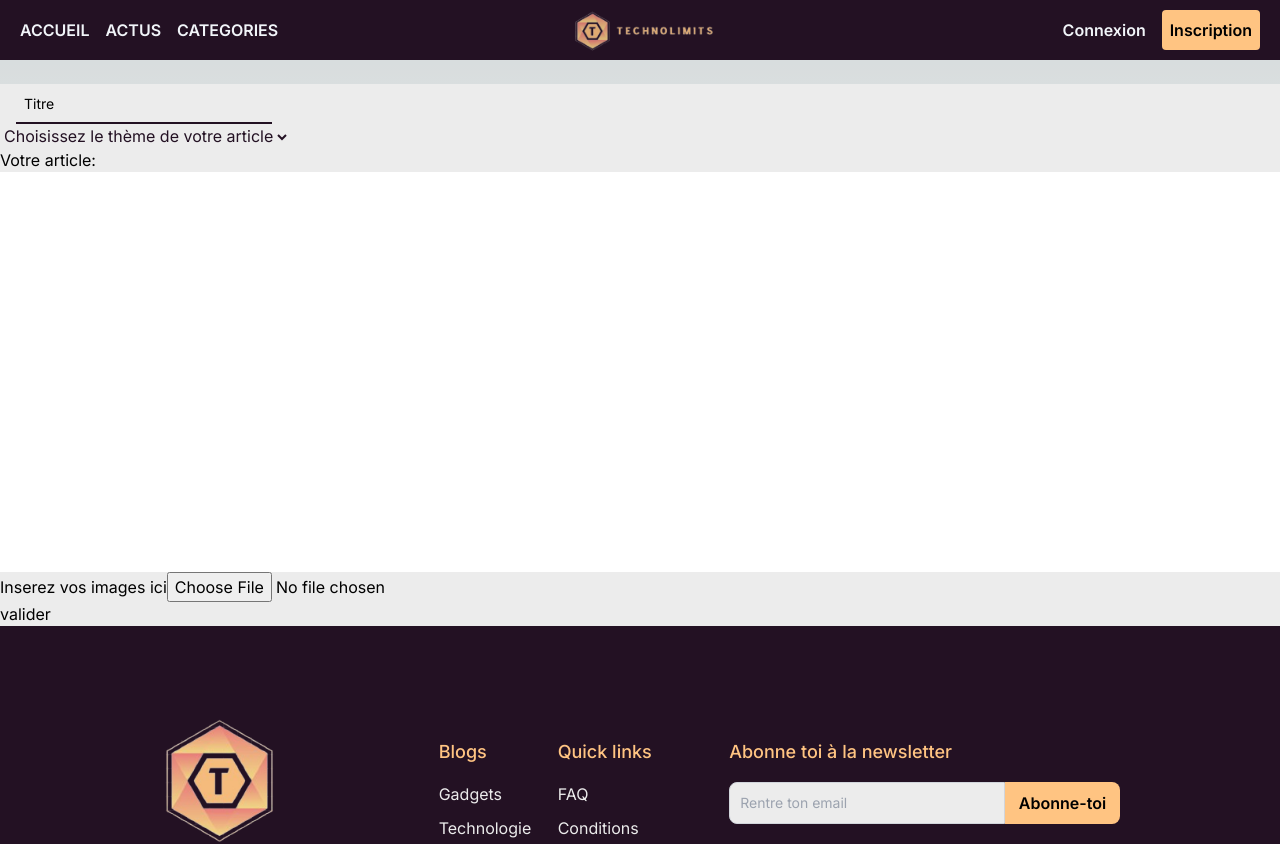
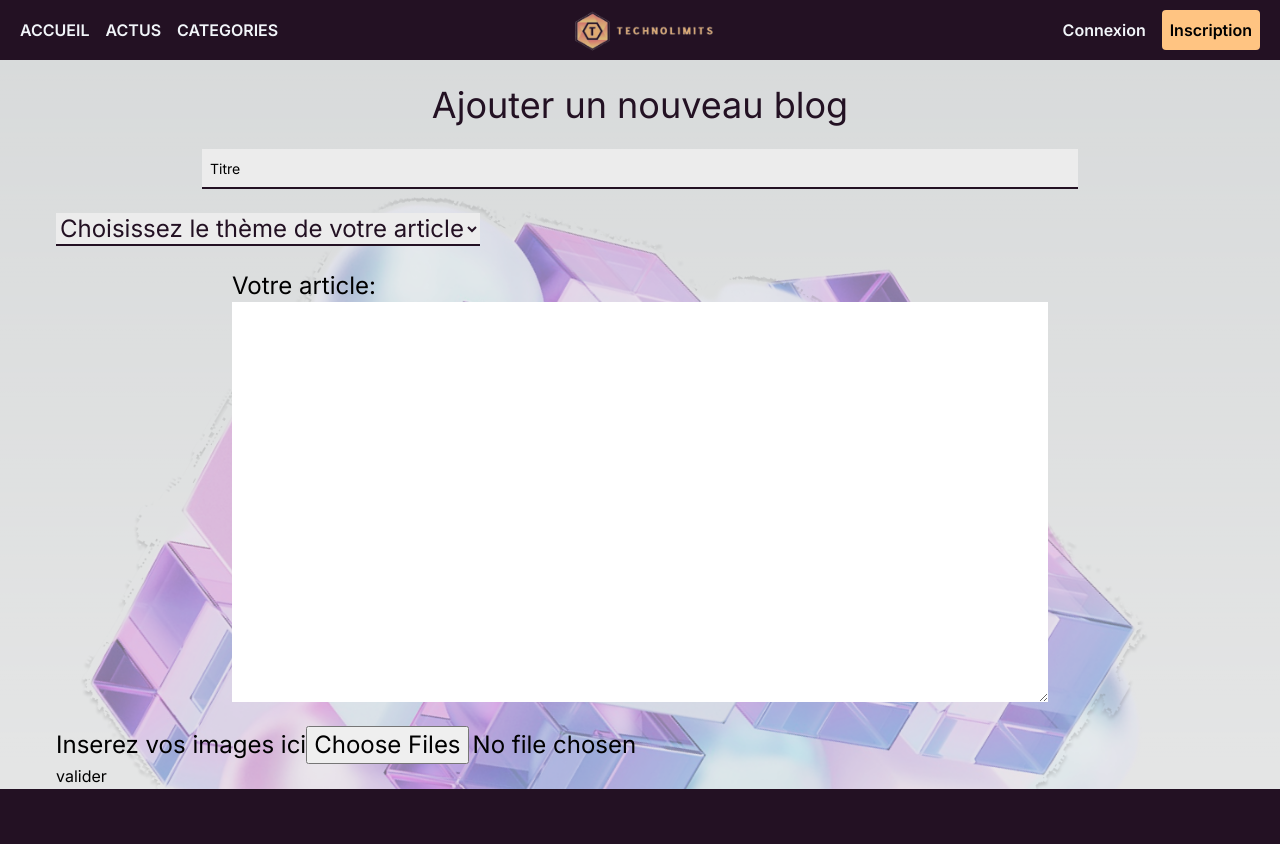
Before and after one commit to Celoma/ProjetBlog, a Next.js app in the folder tech-no-limits/: page /pages/createblog in a window 1280 px wide. Shown: the top 844 px of the page. Built offline with nearby package versions, Linux system fonts and the light colour scheme.

Commit message:
commit image cube

```diff
--- a/tech-no-limits/src/app/pages/createblog/page.tsx
+++ b/tech-no-limits/src/app/pages/createblog/page.tsx
@@ -3,23 +3,19 @@ import React, { useState } from 'react';
 
 const page = () => {
 
-    function createblog() {
-        const loginElement = document.getElementById("createblog");
-        if (loginElement) {
-          loginElement.classList.remove("hidden");
-        }
-      }
-
     return (
         <div>
-            <div className='bg-custom-gray'>
+            <img src="/images/cube1.png" alt="" className='absolute -z-10'/>
+            <img src="/images/cube2.png" alt="" className='absolute -z-10'/>
+            <div className='bg-custom-trans-gray py-[1px] px-14 z-10'>
+                <h1 className='text-custom-purple text-4xl mt-6 text-center'>Ajouter un nouveau blog</h1>
                 <form action="">
                     <div>
-                        <div className="w-64 relative group cursor-text mt-6 ml-4">
-                            <input type="text" id="title" required className="w-full h-10 px-4 text-sm peer bg-custom-gray outline-none border-b-2 border-custom-purple" />
-                            <label htmlFor="title" className="cursor-text transform transition-all absolute top-0 left-0 h-full flex items-center pl-2 text-sm group-focus-within:text-xs peer-valid:text-xs group-focus-within:h-1/2 peer-valid:h-1/2 group-focus-within:-translate-y-full peer-valid:-translate-y-full group-focus-within:pl-0 peer-valid:pl-0">Titre</label>
+                        <div className="mb-6 w-3/4 relative group cursor-text mt-6 left-2/4 -translate-x-2/4">
+                            <input type="text" id="title" required className="text-2xl w-full h-10 px-4 text-sm peer bg-custom-gray outline-none border-b-2 border-custom-purple" />
+                            <label htmlFor="title" className="text-2xl cursor-text transform transition-all absolute top-0 left-0 h-full flex items-center pl-2 text-sm group-focus-within:text-xs peer-valid:text-xs group-focus-within:h-1/2 peer-valid:h-1/2 group-focus-within:-translate-y-full peer-valid:-translate-y-full group-focus-within:pl-0 peer-valid:pl-0">Titre</label>
                         </div>
-                        <select className='bg-custom-gray text-custom-purple'>
+                        <select className='mb-6 text-2xl bg-custom-gray text-custom-purple border-b-2 border-solid border-custom-purple'>
                             <option value="" hidden disabled selected>Choisissez le thème de votre article</option>
                             <option value="developpement">Développement</option>
                             <option value="reseau">Réseau</option>
@@ -30,14 +26,14 @@ const page = () => {
                             <option value="cloud">Cloud</option>
                         </select>
                     </div>
-                    <div className='flex flex-col'>
-                        <label htmlFor="story">Votre article:</label>
-                        <textarea id="story" name="story" className='h-[400px] resize-none' >
+                    <div className='mb-6 flex flex-col mx-44 rounded-full'>
+                        <label className='text-2xl' htmlFor="story">Votre article:</label>
+                        <textarea id="story" name="story" className='min-h-[400px] resize-y' >
                         </textarea>
                        </div>
-                    <div>
+                    <div className='text-2xl'>
                         <label htmlFor="imagePost">Inserez vos images ici</label>
-                        <input type="file" accept='image/jpeg, image/png' id='imagePost'/>
+                        <input type="file" accept='image/jpeg, image/png' id='imagePost' multiple/>
                     </div>
                     <button>valider</button>
                 </form>
--- a/tech-no-limits/tailwind.config.ts
+++ b/tech-no-limits/tailwind.config.ts
@@ -16,6 +16,7 @@ const config: Config = {
         "custom-orange": "#FFC482",
         "custom-brown": "#A15E49",
         "custom-gray": "#ECECEC",
+        "custom-trans-gray": "#D9D9D980"
       },
       height: {
         "footer": "435px",
```
Also changed, not shown: tech-no-limits/public/images/cube1.png (added), tech-no-limits/public/images/cube2.png (added).
